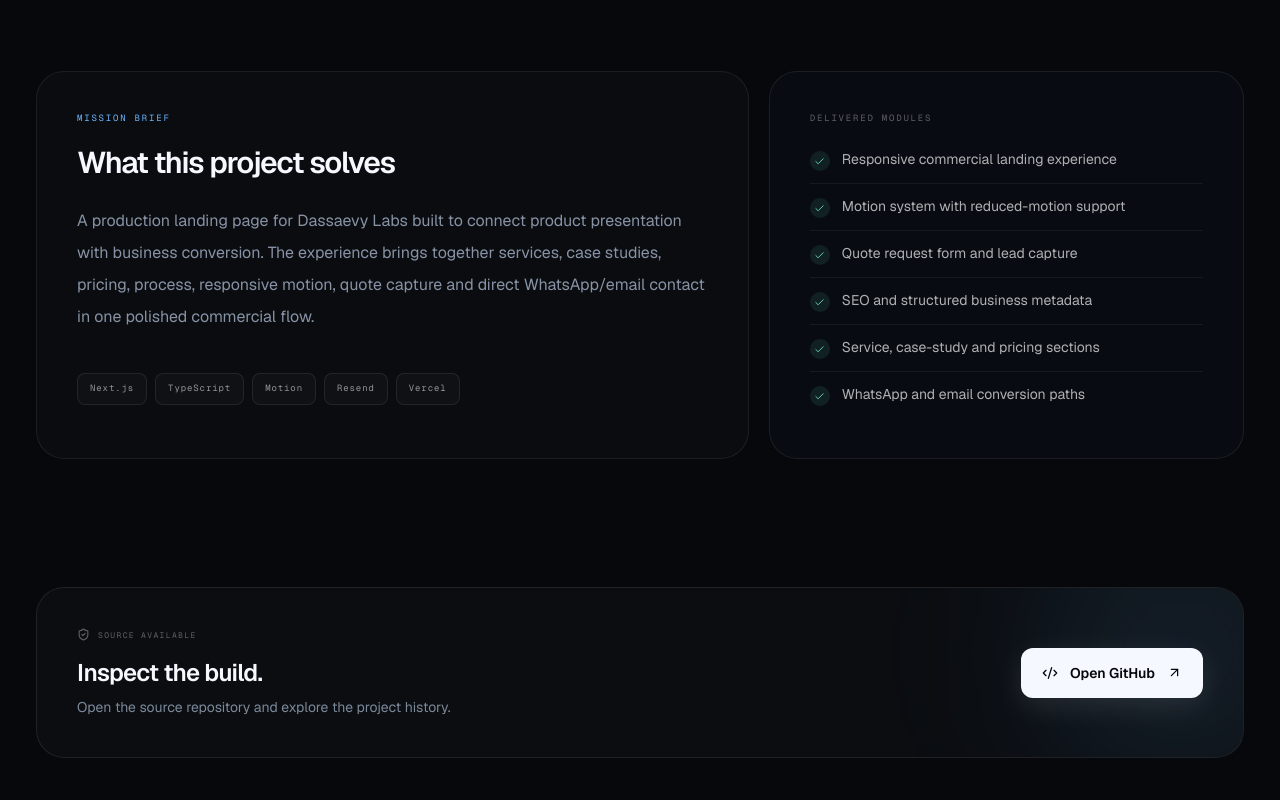
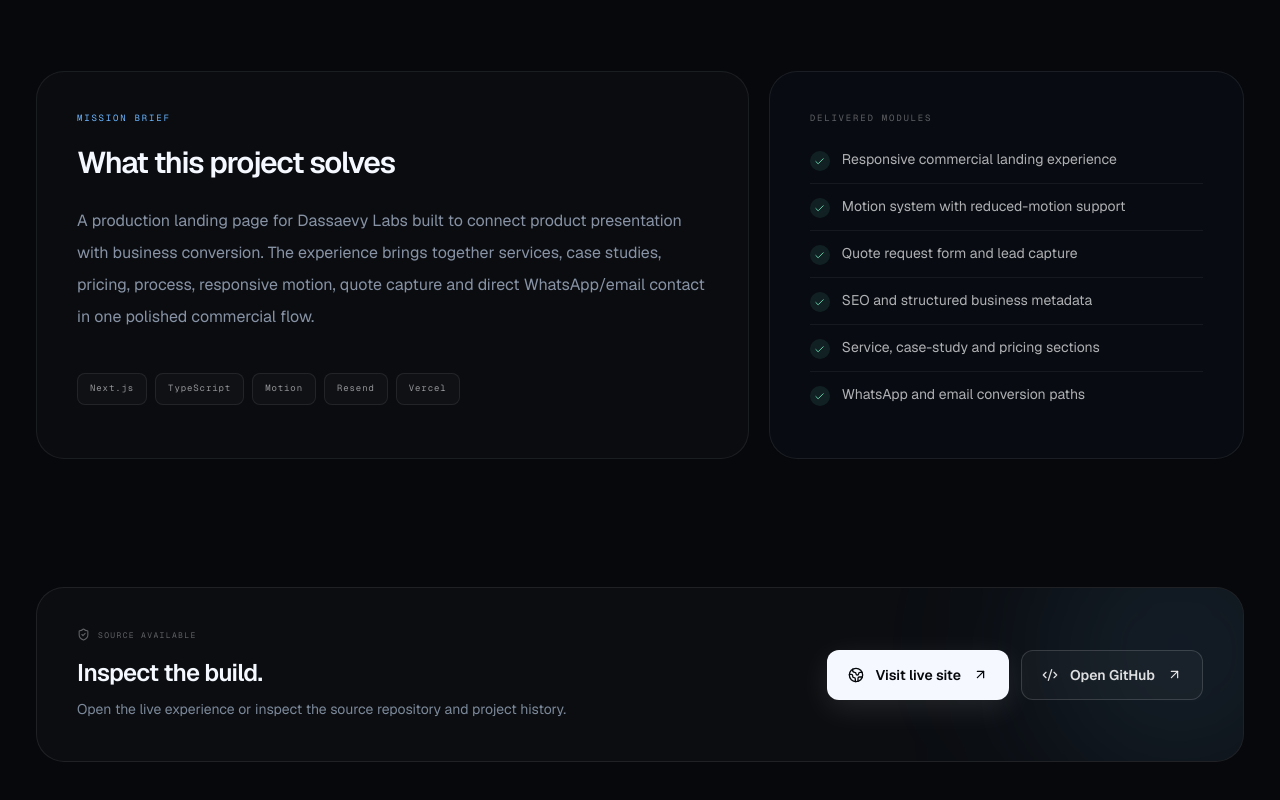
Before and after one commit to jdassaevy/project-vault, a Next.js app: page /projects/dassaevy-labs-landing in a window 1280 px wide. Shown: the part 862-1662 px from the top of the page. Built offline with nearby package versions, Linux system fonts and the light colour scheme.

Commit message:
feat: add live-site CTA for portfolio projects

```diff
--- a/components/project-detail.tsx
+++ b/components/project-detail.tsx
@@ -2,7 +2,15 @@
 
 import Link from "next/link";
 import { motion } from "motion/react";
-import { ArrowLeft, ArrowUpRight, Check, Code2, LockKeyhole, ShieldCheck } from "lucide-react";
+import {
+  ArrowLeft,
+  ArrowUpRight,
+  Check,
+  Code2,
+  Globe2,
+  LockKeyhole,
+  ShieldCheck,
+} from "lucide-react";
 import type { Project } from "@/data/projects";
 import { BrandMark } from "@/components/brand-mark";
 import { ProjectVisual } from "@/components/project-visual";
@@ -97,23 +105,45 @@ export function ProjectDetail({ project }: { project: Project }) {
               {project.access === "PUBLIC" ? "SOURCE AVAILABLE" : "PRIVATE REPOSITORY"}
             </div>
             <h3 className="mt-4 text-2xl font-semibold tracking-[-.03em]">Inspect the build.</h3>
-            <p className="mt-2 text-sm text-[#7c899a]">
-              {project.github
-                ? "Open the source repository and explore the project history."
-                : "This source repository is intentionally private; the case study documents the project publicly."}
+            <p className="mt-2 max-w-xl text-sm leading-6 text-[#7c899a]">
+              {project.liveUrl && project.github
+                ? "Open the live experience or inspect the source repository and project history."
+                : project.liveUrl
+                  ? "Open the live experience and explore the production build."
+                  : project.github
+                    ? "Open the source repository and explore the project history."
+                    : "This source repository is intentionally private; the case study documents the project publicly."}
             </p>
           </div>
 
-          <div className="relative mt-6 md:mt-0">
+          <div className="relative mt-6 flex flex-wrap gap-3 md:mt-0 md:justify-end">
+            {project.liveUrl && (
+              <a
+                href={project.liveUrl}
+                target="_blank"
+                rel="noreferrer"
+                className="inline-flex items-center gap-3 rounded-xl border border-white/10 bg-[#F5F8FF] px-5 py-3.5 text-sm font-semibold text-[#05070A] shadow-[0_8px_30px_rgba(255,255,255,0.10)] transition hover:bg-white"
+              >
+                <Globe2 size={16} /> Visit live site <ArrowUpRight size={15} />
+              </a>
+            )}
+
             {project.github ? (
-              <a href={project.github} target="_blank" className="inline-flex items-center gap-3 rounded-xl border border-white/10 bg-[#F5F8FF] px-5 py-3.5 text-sm font-semibold text-[#05070A] shadow-[0_8px_30px_rgba(255,255,255,0.10)] transition hover:bg-white">
+              <a
+                href={project.github}
+                target="_blank"
+                rel="noreferrer"
+                className={project.liveUrl
+                  ? "inline-flex items-center gap-3 rounded-xl border border-white/15 bg-white/[.03] px-5 py-3.5 text-sm font-semibold text-white/85 transition hover:bg-white/[.08] hover:text-white"
+                  : "inline-flex items-center gap-3 rounded-xl border border-white/10 bg-[#F5F8FF] px-5 py-3.5 text-sm font-semibold text-[#05070A] shadow-[0_8px_30px_rgba(255,255,255,0.10)] transition hover:bg-white"}
+              >
                 <Code2 size={16} /> Open GitHub <ArrowUpRight size={15} />
               </a>
-            ) : (
+            ) : !project.liveUrl ? (
               <span className="inline-flex items-center gap-2 rounded-xl border border-white/15 bg-white/[.03] px-5 py-3.5 mono text-[9px] font-semibold tracking-[.14em] text-white/75">
                 <LockKeyhole size={13} /> PRIVATE SOURCE
               </span>
-            )}
+            ) : null}
           </div>
         </div>
       </section>
```
